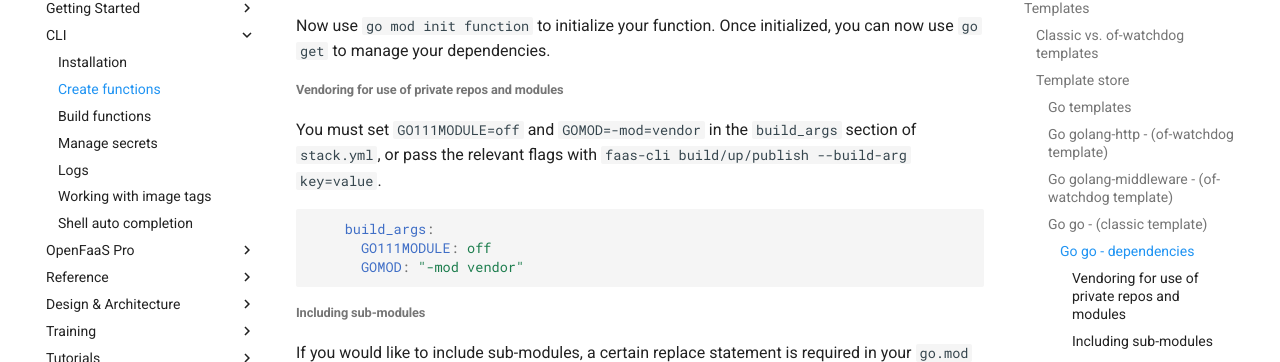
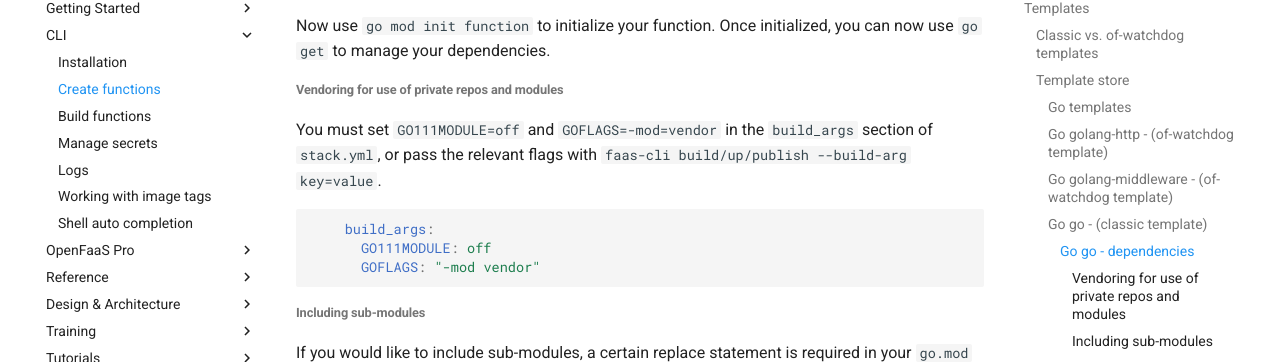
Before and after one commit to openfaas/docs, an MkDocs documentation site: the page built from docs/cli/templates.md, in a window 1280 px wide and 900 px high, scrolled down 3278 px. Shown: the part 139-501 px from the top of the window. Built offline with MkDocs 1.6.1 and Material for MkDocs 9.7.7, drawn with Linux system fonts in a browser that asks for light colours; comment, search, counter and statistics services are not loaded.

Commit message:
Fix GOMOD => GOFLAGS
Signed-off-by: Alex Ellis (OpenFaaS Ltd) <alexellis2@gmail.com>

````diff
--- a/docs/cli/templates.md
+++ b/docs/cli/templates.md
@@ -141,12 +141,12 @@ Now use `go mod init function` to initialize your function. Once initialized, yo
 
 ###### Vendoring for use of private repos and modules
 
-You must set `GO111MODULE=off` and `GOMOD=-mod=vendor` in the `build_args` section of `stack.yml`, or pass the relevant flags with `faas-cli build/up/publish --build-arg key=value`.
+You must set `GO111MODULE=off` and `GOFLAGS=-mod=vendor` in the `build_args` section of `stack.yml`, or pass the relevant flags with `faas-cli build/up/publish --build-arg key=value`.
 
 ```yaml
     build_args:
       GO111MODULE: off
-      GOMOD: "-mod vendor"
+      GOFLAGS: "-mod vendor"
 ```
 
 ###### Including sub-modules
````
Also changed, not shown: docs/cli/build.md (+3 -1 lines).
